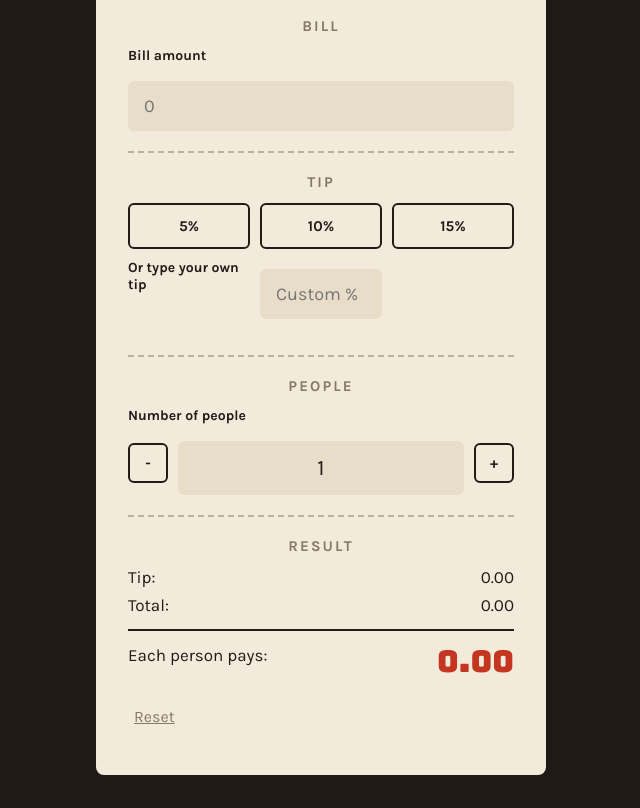
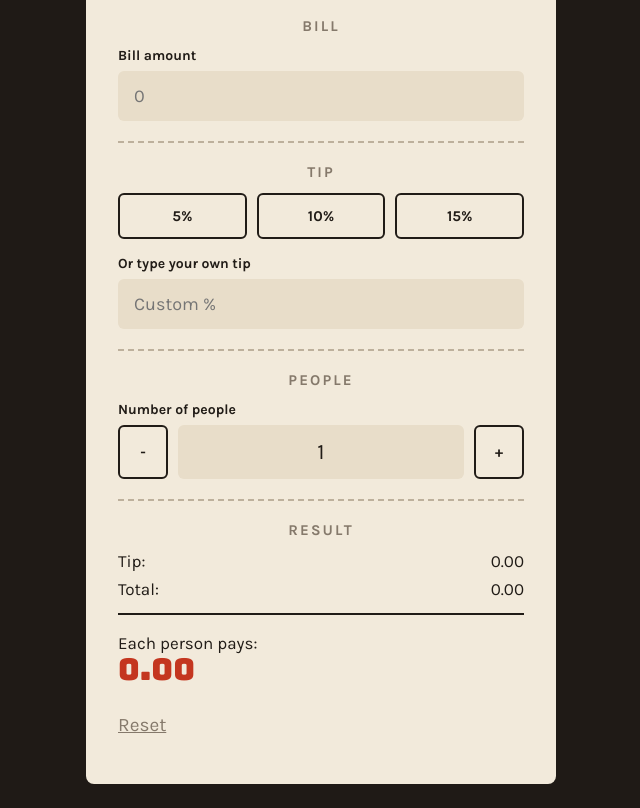
Before and after one commit to NikhilKshub/SplitIt, a plain HTML site: page index.html in a window 1280 px wide. Shown: the part 159-967 px from the top of the page, without its empty margins (319-959 px from the left). Drawn offline with Linux system fonts and the light colour scheme.

Commit message:
almost finished

```diff
--- a/index.html
+++ b/index.html
@@ -30,9 +30,9 @@
                     <button class="tip-btn" data-tip="5">5%</button>
                     <button class="tip-btn" data-tip="10">10%</button>
                     <button class="tip-btn" data-tip="15">15%</button>
+                </div>
                     <label for="custom-tip">Or type your own tip</label>
                     <input type="number" id="custom-tip" placeholder="Custom %">
-                </div>
             </section>
 
             <section id="people-section">
@@ -52,6 +52,11 @@
                 <p class="final">Each person pays: <span id="per-person">0.00</span></p>
                 <button id="reset">Reset</button>
             </section>
+
+            <footer>
+                <p><strong></strong></p>
+                <!-- add a simple line type in footer -->
+            </footer>
         </article>
 
 
--- a/style.css
+++ b/style.css
@@ -22,14 +22,15 @@ body{
     min-height:100vh;
     padding:24px;
     justify-content: center;
+
 }
 
 .card{
     background:var(--paper);
-    padding: 40px 32px 48px;;
+    padding: 40px 32px 48px;
     border-radius:8px;
-    width: 110%;
-    max-width: 450px;
+    width: 100%;
+    max-width: 470px;
 }
 
 header h1 {
@@ -88,7 +89,6 @@ input{
     padding:12px 14px;
     border:2px solid transparent;
     border-radius:6px;
-    margin-top: 10px;
 }
 
 input:focus{
@@ -137,12 +137,10 @@ label{
 .people-row{
     display:flex;
     gap:10px;
-    align-items: center;
 }
 
 #minus, #plus{
-    width:40px;
-    height:40px;
+    width:50px;
     padding:0;
 }
 
@@ -164,14 +162,14 @@ button:focus-visible{
     font-size:17px;
 }
 
-.final{
+#result-section .final{
     display:block;
-    padding-top:14px;
+    padding-top:18px;
     border-top: 2px solid var(--ink);
     margin-top:14px;
 }
 
-.final span{
+#result-section .final span{
     display:block;
     font-size:30px;
     font-family:"Bungee", sans-serif;
@@ -181,12 +179,13 @@ button:focus-visible{
 
 #reset{
     font-family:inherit;
-    font-size:16px;
+    font-size:19px;
     cursor:pointer;
     background:none;
     color:var(--muted);
     text-decoration: underline;
     border:none;
     margin-top:20px;
+    padding:0;
 }
 #reset:hover{color:var(--ink);}
```
